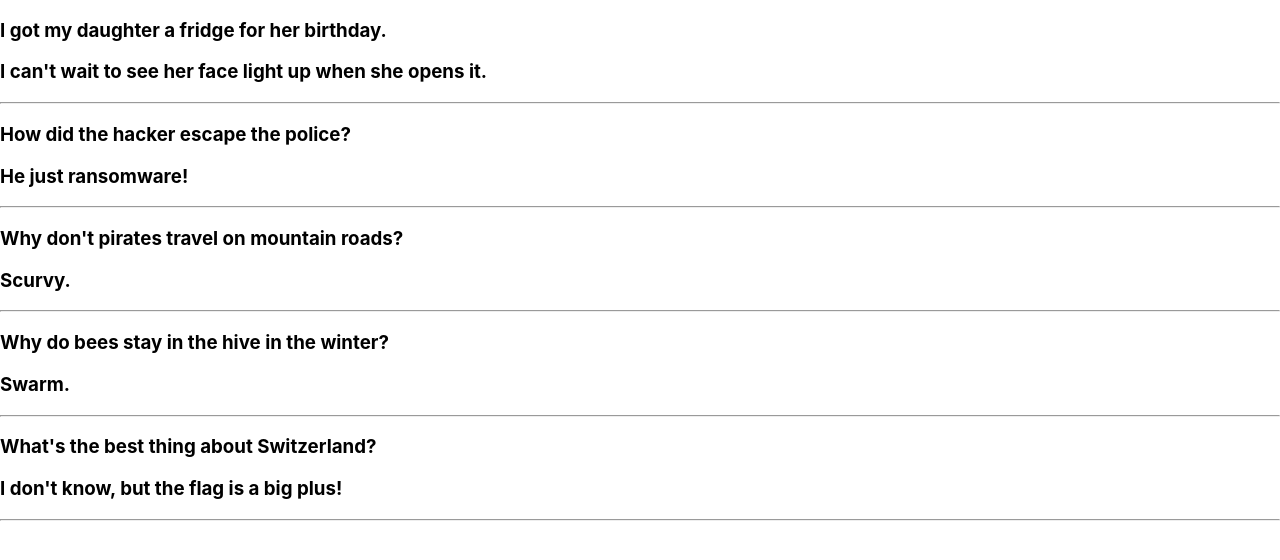
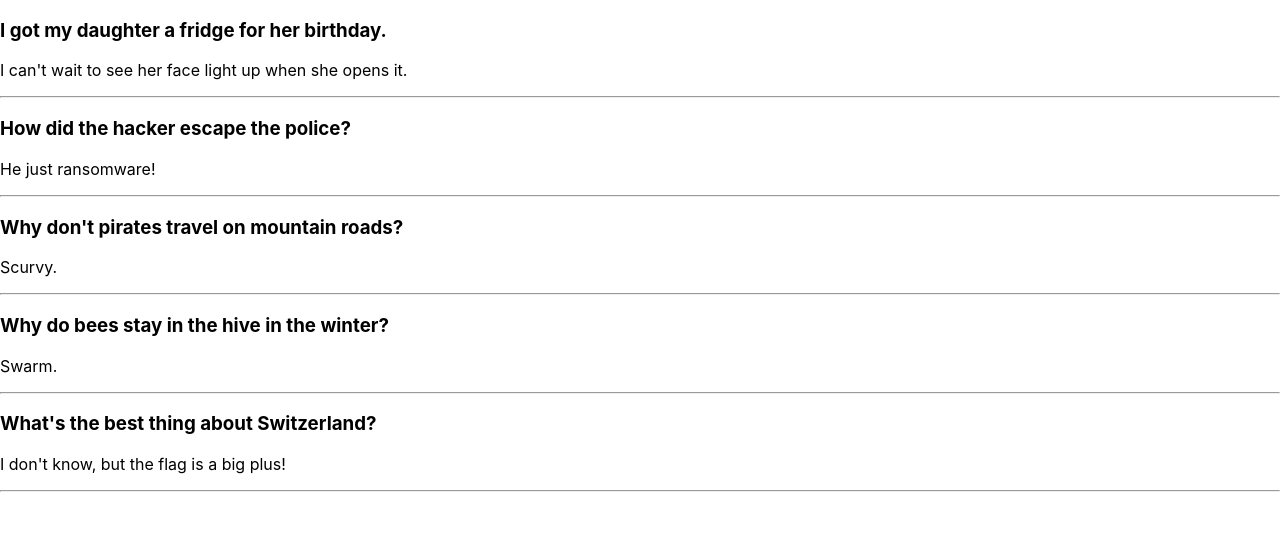
Before and after one commit to preston176/REACT, a React (Create React App) app: page / in a window 1280 px wide. Shown: the top 560 px of the page. Built offline with nearby package versions, Linux system fonts and the light colour scheme.

Commit message:
visual effect

```diff
--- a/src/App.js
+++ b/src/App.js
@@ -12,7 +12,7 @@ function App() {
       <Joke setup="Why do bees stay in the hive in the winter?"
       punchline="Swarm."/>
       <Joke setup="What's the best thing about Switzerland?"
-      punchline="I don't know, but the flag is a big plus!" />
+      punchline="I don't know, but the flag is a big plus!"  />
     </div>
   )
 }
--- a/src/components/joke.js
+++ b/src/components/joke.js
@@ -4,7 +4,7 @@ function Joke(props) {
   return (
     <div>
         <h3>{props.setup}</h3>
-        <h3>{props.punchline}</h3>
+        <p>{props.punchline}</p>
         <hr />
      </div>
   )
```
